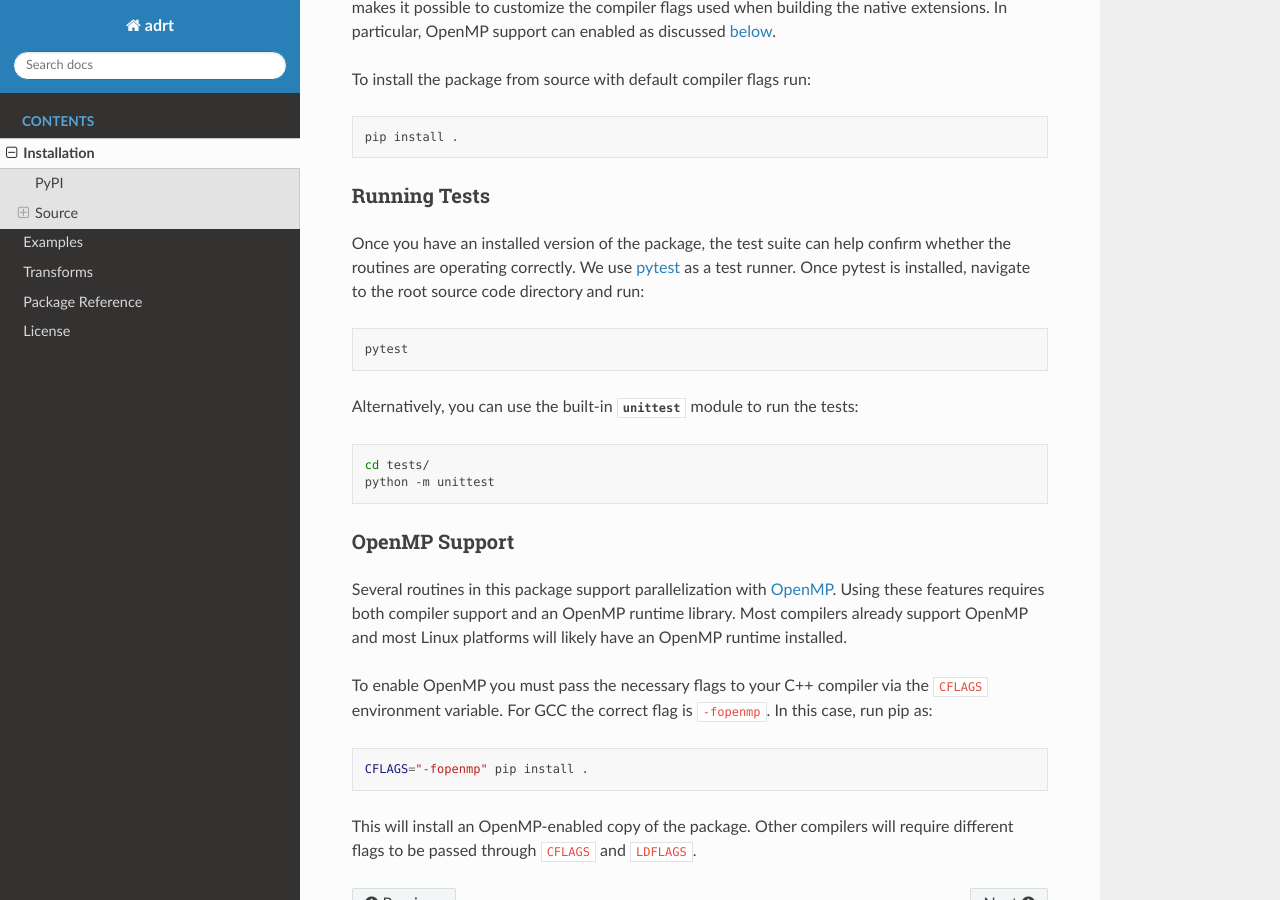
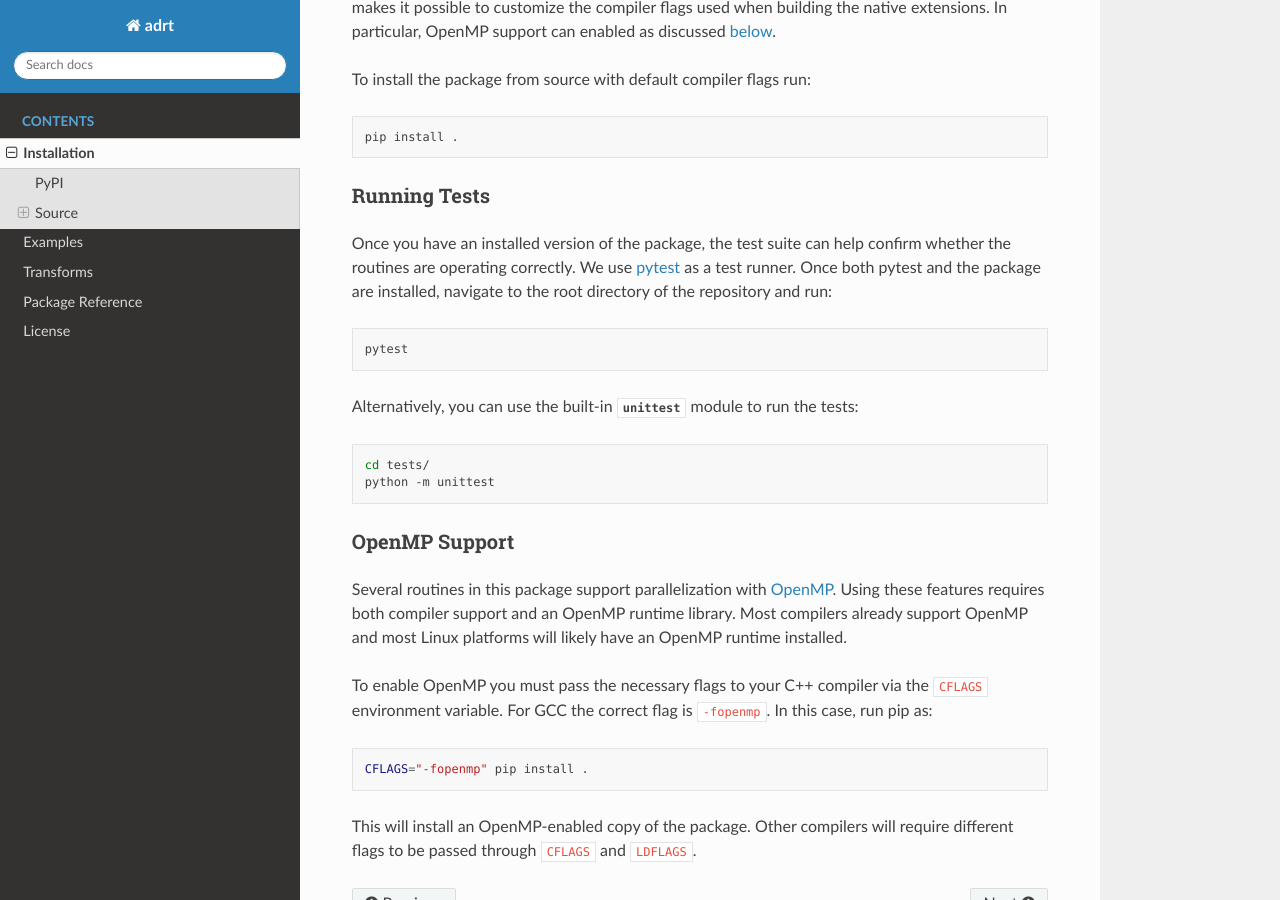
Before and after one commit to karlotness/adrt, a Sphinx documentation site: the page built from docs/install.rst, in a window 1280 px wide and 900 px high, scrolled down 415 px. Built offline with Sphinx 7.4.7 and the Read the Docs theme 2.0.0, drawn with Linux system fonts in a browser that asks for light colours.

Commit message:
Clarify instructions for running tests after installing from source.

```diff
--- a/docs/install.rst
+++ b/docs/install.rst
@@ -30,8 +30,9 @@ Running Tests
 
 Once you have an installed version of the package, the test suite can
 help confirm whether the routines are operating correctly. We use
-`pytest <https://pytest.org/>`__ as a test runner. Once pytest is
-installed, navigate to the root source code directory and run::
+`pytest <https://pytest.org/>`__ as a test runner. Once both pytest
+and the package are installed, navigate to the root directory of the
+repository and run::
 
   pytest
 
```
